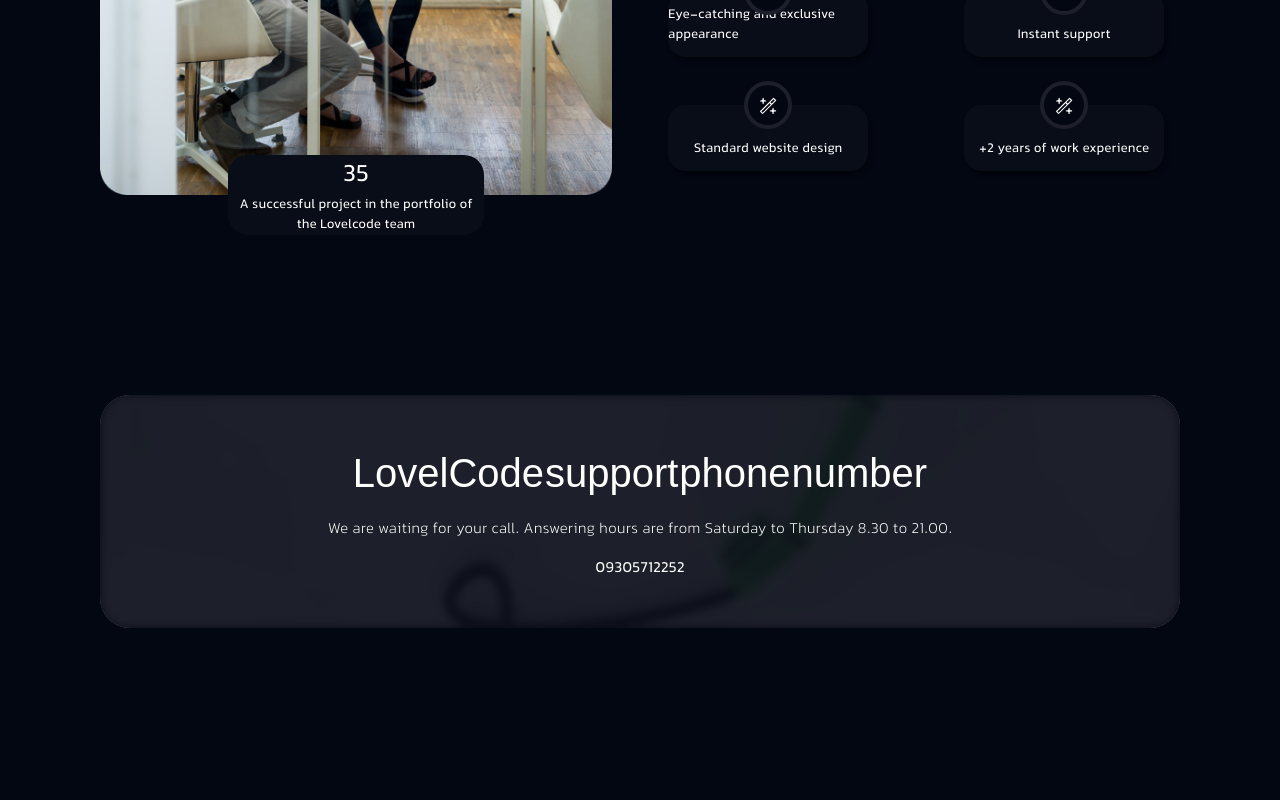
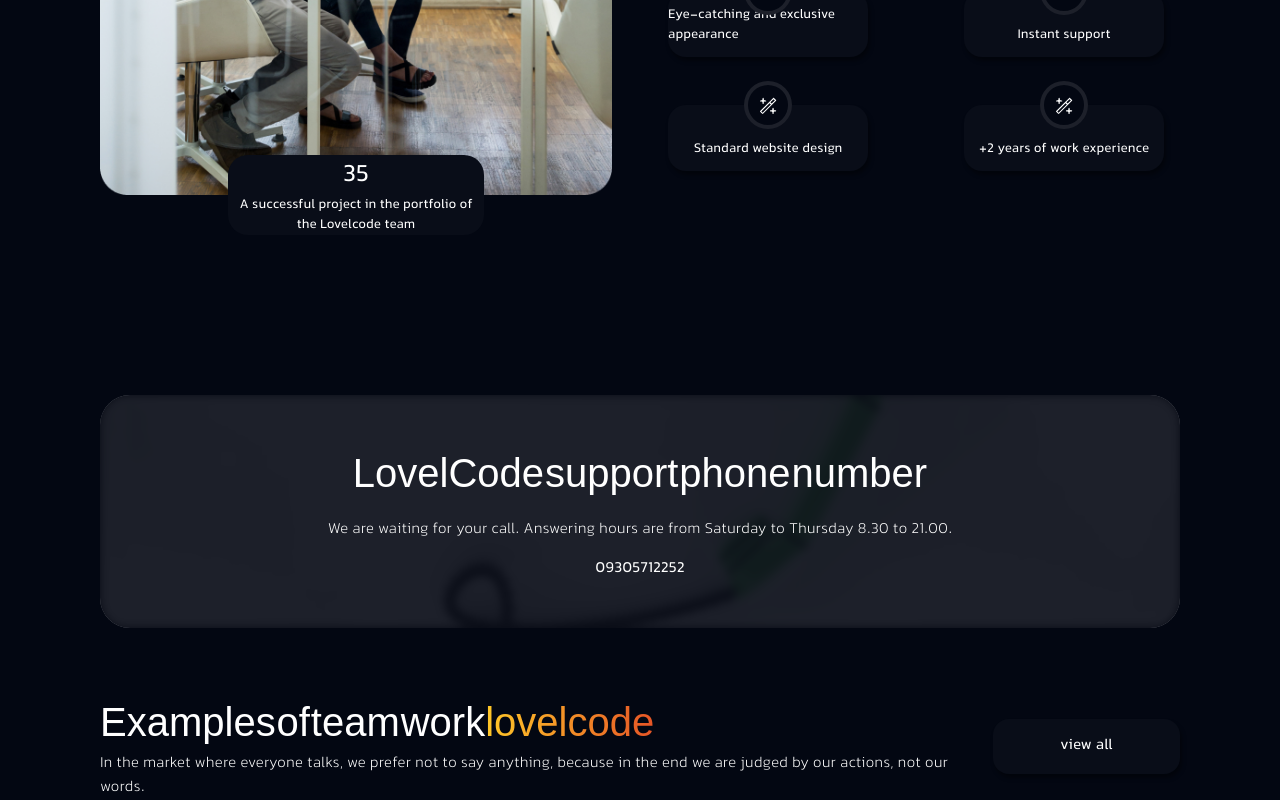
Before and after one commit to spdfalcon/company-2lang, a Next.js app: page /en in a window 1280 px wide. Shown: the part 2136-2936 px from the top of the page. Before the commit the page ends 2764 px from the top, so only its background shows below. Built offline with nearby package versions, Linux system fonts and the light colour scheme.

Commit message:
portfolios

```diff
--- a/app/[locale]/page.tsx
+++ b/app/[locale]/page.tsx
@@ -4,6 +4,7 @@
 import Plans from "../_components/templates/home/Plans/Plans";
 import Brief from "../_components/templates/home/Brief/Brief";
 import BriefMd from "../_components/templates/home/Brief/BriefMd";
+import Portfolios from "../_components/templates/home/Portfolios/Portfolios";
 
 export default function Home() {
   return (
@@ -17,6 +18,9 @@
         <div className="hidden md:flex">
           <BriefMd></BriefMd>
         </div>
+        <div>
+          <Portfolios></Portfolios>
+        </div>
       </div>
       <BgBlur></BgBlur>
     </>
--- a/app/_components/templates/home/Plans/Plans.tsx
+++ b/app/_components/templates/home/Plans/Plans.tsx
@@ -1,15 +1,10 @@
-"use client";
 import React from "react";
-import Plan from "../../../modules/home/Plan";
-import { Swiper, SwiperSlide } from "swiper/react";
-import { Autoplay } from "swiper/modules";
-import { Pagination } from "swiper/modules";
 // Import Swiper styles
-import "swiper/css";
-import "swiper/css/pagination";
 import Btn from "@/app/_components/modules/Btn/Btn";
 import { useTranslations } from "next-intl";
 import Link from "next/link";
+import SliderPlans from "./SliderPlans";
+import SliderPlansMd from "./SliderPlansMd";
 
 // import required modules
 export default function Plans() {
@@ -17,7 +12,7 @@
   return (
     <div>
       <div className="mt-16 md:px-[100px]">
-        <div className="flex justify-center lg:justify-between text-center">
+        <div className="flex justify-center lg:justify-between text-center items-center">
           <div className="title">
             <div className="flex font-cinema text-[25px] md:text-[40px]">
               <h2 className="">{t("thecostofwebsitedesignplans")}</h2>
@@ -37,108 +32,8 @@
           </Link>
         </div>
       </div>
-      <div className="md:hidden">
-        <Swiper
-          slidesPerView={1}
-          spaceBetween={0}
-          className="mySwiper"
-          autoplay={{
-            delay: 2500,
-          }}
-          modules={[Autoplay]}
-          breakpoints={{
-            500: {
-              slidesPerView: 1,
-              spaceBetween: -200,
-            },
-            640: {
-              slidesPerView: 2,
-              spaceBetween: 30,
-            },
-            768: {
-              slidesPerView: 3,
-              spaceBetween: 30,
-            },
-            1024: {
-              slidesPerView: 2,
-              spaceBetween: 50,
-            },
-          }}
-        >
-          <SwiperSlide>
-            <Plan title="economicdesignplan"></Plan>
-          </SwiperSlide>
-          <SwiperSlide>
-            <Plan title="economicdesignplan"></Plan>
-          </SwiperSlide>
-          <SwiperSlide>
-            <Plan title="economicdesignplan"></Plan>
-          </SwiperSlide>
-          <SwiperSlide>
-            <Plan title="economicdesignplan"></Plan>
-          </SwiperSlide>
-          <SwiperSlide>
-            <Plan title="economicdesignplan"></Plan>
-          </SwiperSlide>
-          <SwiperSlide>
-            <Plan title="economicdesignplan"></Plan>
-          </SwiperSlide>
-          <SwiperSlide>
-            <Plan title="economicdesignplan"></Plan>
-          </SwiperSlide>
-        </Swiper>
-      </div>
-      <div className="hidden md:block">
-        <Swiper
-          slidesPerView={2}
-          spaceBetween={30}
-          className="mySwiper"
-          autoplay={{
-            delay: 2500,
-          }}
-          modules={[Autoplay, Pagination]}
-          breakpoints={{
-            640: {
-              slidesPerView: 2,
-              spaceBetween: 30,
-            },
-            768: {
-              slidesPerView: 2,
-              spaceBetween: 30,
-            },
-            1024: {
-              slidesPerView: 3,
-              spaceBetween: 50,
-            },
-            1280: {
-              slidesPerView: 4,
-              spaceBetween: 50,
-            },
-          }}
-        >
-          <SwiperSlide>
-            <Plan title="economicdesignplan"></Plan>
-          </SwiperSlide>
-          <SwiperSlide>
-            <Plan title="economicdesignplan"></Plan>
-          </SwiperSlide>
-          <SwiperSlide>
-            <Plan title="economicdesignplan"></Plan>
-          </SwiperSlide>
-          <SwiperSlide>
-            <Plan title="economicdesignplan"></Plan>
-          </SwiperSlide>
-          <SwiperSlide>
-            <Plan title="economicdesignplan"></Plan>
-          </SwiperSlide>
-          <SwiperSlide>
-            <Plan title="economicdesignplan"></Plan>
-          </SwiperSlide>
-          <SwiperSlide>
-            <Plan title="economicdesignplan"></Plan>
-          </SwiperSlide>
-        </Swiper>
-      </div>
+      <SliderPlans></SliderPlans>
+      <SliderPlansMd></SliderPlansMd>
       <div className="flex justify-center mt-[30px] md:hidden">
         <Btn
           shadow={true}
--- /dev/null
+++ b/app/_components/templates/home/Plans/SliderPlans.tsx
@@ -0,0 +1,64 @@
+"use client"
+import Plan from '@/app/_components/modules/home/Plan'
+import React from 'react'
+import { Autoplay } from 'swiper/modules'
+import { Swiper, SwiperSlide } from 'swiper/react'
+import "swiper/css";
+import "swiper/css/pagination";
+export default function SliderPlans() {
+  return (
+    <div>
+      <div className="md:hidden">
+        <Swiper
+          slidesPerView={1}
+          spaceBetween={0}
+          className="mySwiper"
+          autoplay={{
+            delay: 2500,
+          }}
+          modules={[Autoplay]}
+          breakpoints={{
+            500: {
+              slidesPerView: 1,
+              spaceBetween: -200,
+            },
+            640: {
+              slidesPerView: 2,
+              spaceBetween: 30,
+            },
+            768: {
+              slidesPerView: 3,
+              spaceBetween: 30,
+            },
+            1024: {
+              slidesPerView: 2,
+              spaceBetween: 50,
+            },
+          }}
+        >
+          <SwiperSlide>
+            <Plan title="economicdesignplan"></Plan>
+          </SwiperSlide>
+          <SwiperSlide>
+            <Plan title="economicdesignplan"></Plan>
+          </SwiperSlide>
+          <SwiperSlide>
+            <Plan title="economicdesignplan"></Plan>
+          </SwiperSlide>
+          <SwiperSlide>
+            <Plan title="economicdesignplan"></Plan>
+          </SwiperSlide>
+          <SwiperSlide>
+            <Plan title="economicdesignplan"></Plan>
+          </SwiperSlide>
+          <SwiperSlide>
+            <Plan title="economicdesignplan"></Plan>
+          </SwiperSlide>
+          <SwiperSlide>
+            <Plan title="economicdesignplan"></Plan>
+          </SwiperSlide>
+        </Swiper>
+      </div>
+    </div>
+  )
+}
--- /dev/null
+++ b/app/_components/templates/home/Plans/SliderPlansMd.tsx
@@ -0,0 +1,64 @@
+"use client";
+import Plan from "@/app/_components/modules/home/Plan";
+import React from "react";
+import { Autoplay, Pagination } from "swiper/modules";
+import { Swiper, SwiperSlide } from "swiper/react";
+import "swiper/css";
+import "swiper/css/pagination";
+export default function SliderPlansMd() {
+  return (
+    <div>
+      <div className="hidden md:block">
+        <Swiper
+          slidesPerView={2}
+          spaceBetween={30}
+          className="mySwiper"
+          autoplay={{
+            delay: 2500,
+          }}
+          modules={[Autoplay, Pagination]}
+          breakpoints={{
+            640: {
+              slidesPerView: 2,
+              spaceBetween: 30,
+            },
+            768: {
+              slidesPerView: 2,
+              spaceBetween: 30,
+            },
+            1024: {
+              slidesPerView: 3,
+              spaceBetween: 50,
+            },
+            1280: {
+              slidesPerView: 4,
+              spaceBetween: 50,
+            },
+          }}
+        >
+          <SwiperSlide>
+            <Plan title="economicdesignplan"></Plan>
+          </SwiperSlide>
+          <SwiperSlide>
+            <Plan title="economicdesignplan"></Plan>
+          </SwiperSlide>
+          <SwiperSlide>
+            <Plan title="economicdesignplan"></Plan>
+          </SwiperSlide>
+          <SwiperSlide>
+            <Plan title="economicdesignplan"></Plan>
+          </SwiperSlide>
+          <SwiperSlide>
+            <Plan title="economicdesignplan"></Plan>
+          </SwiperSlide>
+          <SwiperSlide>
+            <Plan title="economicdesignplan"></Plan>
+          </SwiperSlide>
+          <SwiperSlide>
+            <Plan title="economicdesignplan"></Plan>
+          </SwiperSlide>
+        </Swiper>
+      </div>
+    </div>
+  );
+}
--- /dev/null
+++ b/app/_components/templates/home/Portfolios/Portfolio.tsx
@@ -0,0 +1,9 @@
+import React from 'react'
+
+export default function Portfolio() {
+  return (
+    <div>
+
+    </div>
+  )
+}
--- /dev/null
+++ b/app/_components/templates/home/Portfolios/Portfolios.tsx
@@ -0,0 +1,36 @@
+import { useTranslations } from "next-intl";
+import Link from "next/link";
+import React from "react";
+import Portfolio from "./Portfolio";
+
+export default function Portfolios() {
+  const t = useTranslations("home");
+  return (
+    <div>
+      <div className="mt-16 px-5 md:px-[100px]">
+        <div className="flex justify-center lg:justify-between  items-center">
+          <div className="title">
+            <div className="flex justify-center md:justify-normal font-cinema text-[25px] md:text-[40px] ">
+              <h2 className="">{t("examplesofteamwork")}</h2>
+              <h2 className="gradient-orange text-transparent bg-clip-text">
+                {t("lovelcode")}
+              </h2>
+            </div>
+            <h2 className="font-light text-xs md:text-base text-center md:text-start">
+              {t("portfoliotitledesc")}
+            </h2>
+          </div>
+          <Link
+            className="w-[188px] h-[55px] rounded-2xl bg-second_dark justify-center items-center hidden lg:flex shadow-btn "
+            href={""}
+          >
+            {t("viewall")}
+          </Link>
+        </div>
+      </div>
+      <div className="flex justify-center">
+        <Portfolio></Portfolio>
+      </div>
+    </div>
+  );
+}
--- a/messages/en.json
+++ b/messages/en.json
@@ -30,7 +30,9 @@
     "eyecatchingandexclusiveappearance":"Eye-catching and exclusive appearance",
     "instantsupport":"Instant support",
     "standardwebsitedesign":"Standard website design",
-    "+2yearsofworkexperience":"+2 years of work experience"
+    "+2yearsofworkexperience":"+2 years of work experience",
+    "examplesofteamwork":"Examples of team work",
+    "portfoliotitledesc":"In the market where everyone talks, we prefer not to say anything, because in the end we are judged by our actions, not our words."
   },
   "menu": {
     "mainpage": "Main Page",
--- a/messages/fa.json
+++ b/messages/fa.json
@@ -30,7 +30,9 @@
     "eyecatchingandexclusiveappearance":"ظاهر چشم نواز و اختصاصی",
     "instantsupport":"پشتیبانی لحظه ای",
     "standardwebsitedesign":"طراحی سایت استاندارد",
-    "+2yearsofworkexperience":"+2 سال سابقه کاری"
+    "+2yearsofworkexperience":"+2 سال سابقه کاری",
+    "examplesofteamwork":"نمونه کارهای تیم",
+    "portfoliotitledesc":"در بازاری که همه حرف میزنند، ترجیح میدهیم چیزی نگوییم، چرا که در انتها ما با کارهایمان قضاوت میشویم نه حرف هایمان"
 
 
 
```
